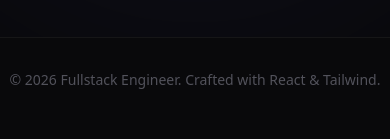
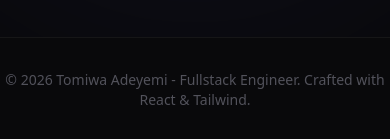
Before and after one commit to Tommycity/Tomiwa-Adeyemi-porfolio, a React (Vite) app: page / in a window 390 px wide. Shown: the part 7230-7369 px from the top of the page. Built offline with nearby package versions, Linux system fonts and the light colour scheme.

Commit message:
responsiveness adjusted-3

```diff
--- a/src/components/sections/About.jsx
+++ b/src/components/sections/About.jsx
@@ -18,7 +18,7 @@
           <FadeIn
             direction="right"
             delay={0.2}
-            className="space-y-6 text-zinc-400 font-light leading-relaxed md:text-[25px]"
+            className="space-y-6 text-zinc-400 font-light leading-relaxed md:text-[22px]"
           >
             <p>
               My journey in software engineering started with a simple curiosity
--- a/src/pages/HomePage.jsx
+++ b/src/pages/HomePage.jsx
@@ -24,7 +24,7 @@
       </main>
 
       <footer className="py-8 text-center text-zinc-600 text-sm border-t border-white/5 bg-zinc-950 relative z-10">
-        <p>© {new Date().getFullYear()} Fullstack Engineer. Crafted with React & Tailwind.</p>
+        <p>© {new Date().getFullYear()} Tomiwa Adeyemi - Fullstack Engineer. Crafted with React & Tailwind.</p>
       </footer>
     </div>
   );
```
